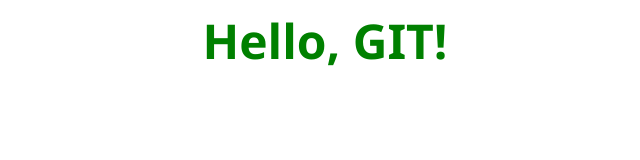
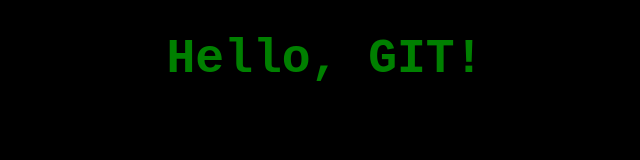
Before and after one commit to adamwyr/git-flow, a plain HTML site: page src/index.html in a window 1280 px wide. Shown: the whole page, without its empty margins (315-955 px from the left). Drawn offline with Linux system fonts and the light colour scheme.

Commit message:
[release_0.0.1] Fix page title and index styles

```diff
--- a/src/index.html
+++ b/src/index.html
@@ -1,7 +1,10 @@
-<html>
+<!DOCTYPE html>
+<html lang="en">
 <head>
+	<title>Hello, GIT</title>
 	<script type="text/javascript" src="./index.js"></script>
 	<link rel="stylesheet" href="./styles/index.css">
+
 </head>
 <body>
 	<div id="main">
--- a/src/styles/index.css
+++ b/src/styles/index.css
@@ -1,7 +1,12 @@
+body
+{
+	background-color: black;
+}
+
 #main
 {
 	color: green;
 	font-size: 24px;
-	font-family: Segoe UI;
+	font-family: Courier New;
 	text-align: center;
 }
```
